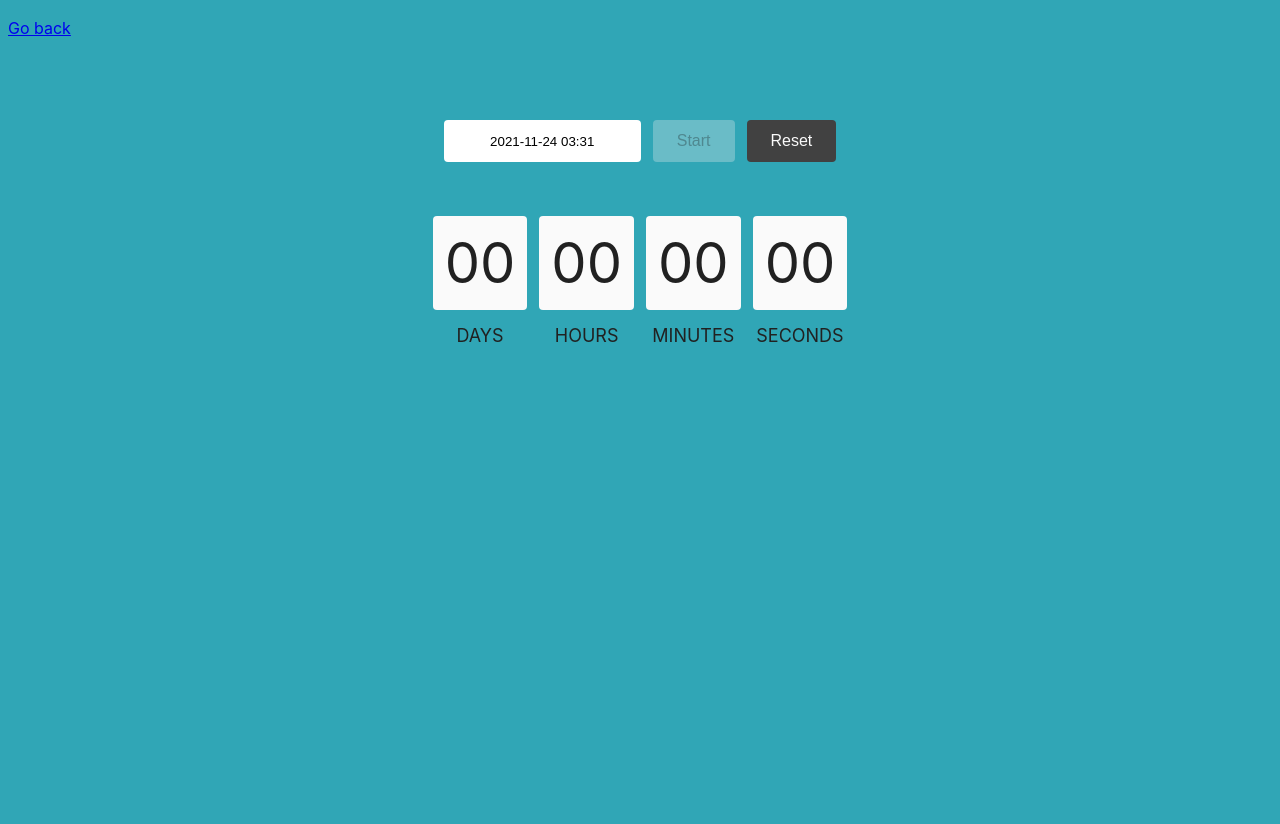
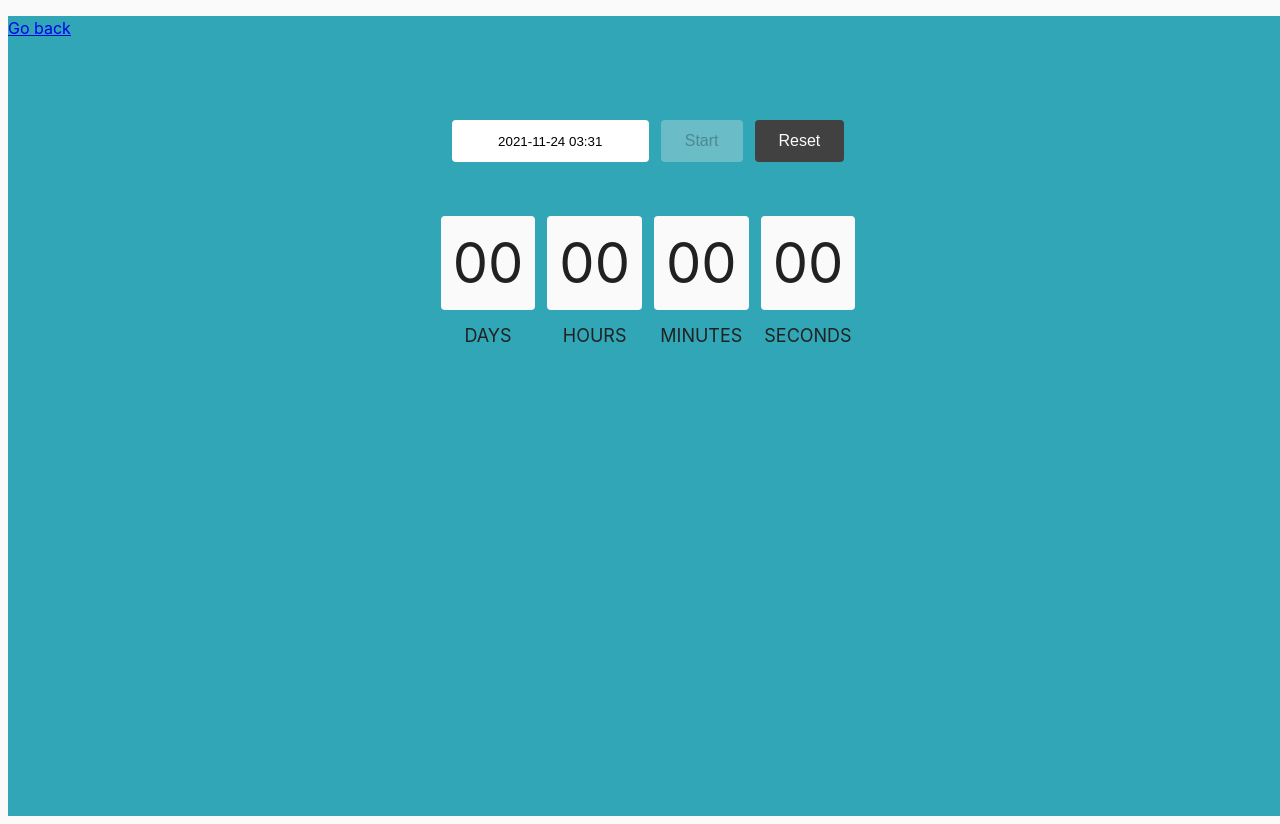
Before and after one commit to Aleksandra-Maksymets/goit-js-hw-09, a website built with Parcel: page src/02-timer.html in a window 1280 px wide. Before the commit the page ends 800 px from the top, so only its background shows below. Built offline with nearby package versions, Linux system fonts and the light colour scheme.

Commit message:
fixed css

```diff
--- a/src/02-timer.html
+++ b/src/02-timer.html
@@ -7,6 +7,7 @@
     <link rel="stylesheet" href="css/common.css" />
   </head>
   <body>
+    <section class="main">
       <p><a href="index.html">Go back</a></p>
       <div class="container">
         <input class="date-picker" type="text" id="datetime-picker" />
@@ -31,7 +32,7 @@
           <span class="label">Seconds</span>
         </div>
       </div>
-
+    </section>
     <script src="js/02-timer.js"></script>
   </body>
 </html>
--- a/src/css/common.css
+++ b/src/css/common.css
@@ -9,7 +9,7 @@ body {
   -moz-osx-font-smoothing: grayscale;
   color: #212121;
   line-height: 1.5;
-  background-color: rgb(48, 166, 182);
+  background-color: #fafafa;
 }
 
 img {
@@ -17,6 +17,11 @@ img {
   max-width: 100%;
 }
 
+.main {
+  background-color: rgb(48, 166, 182);
+  width: 100vw;
+  height: 100vh;
+}
 .container {
   margin-top: 80px;
   display: flex;
```
Lines whose indentation alone changed are shown as unchanged.
